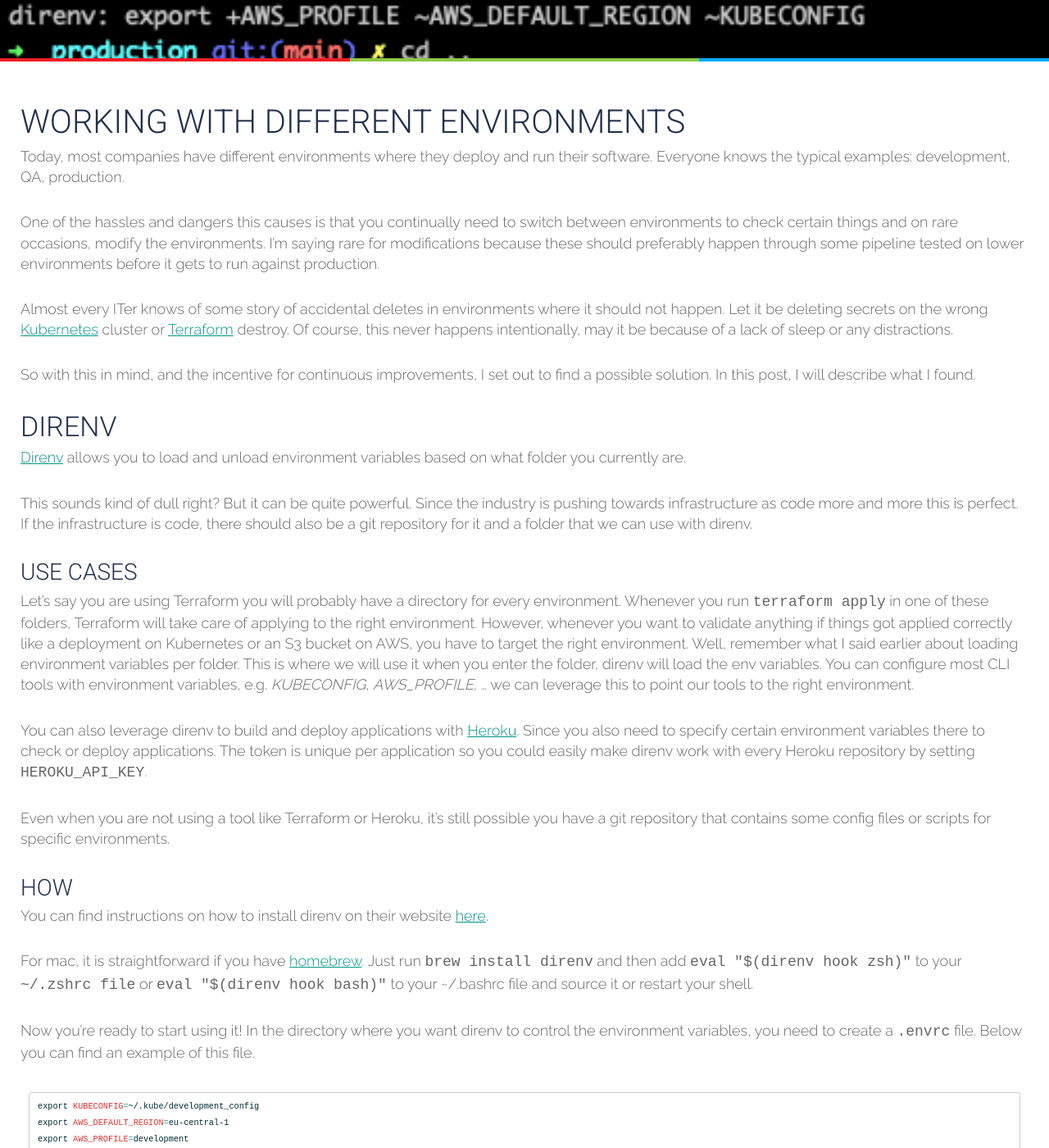
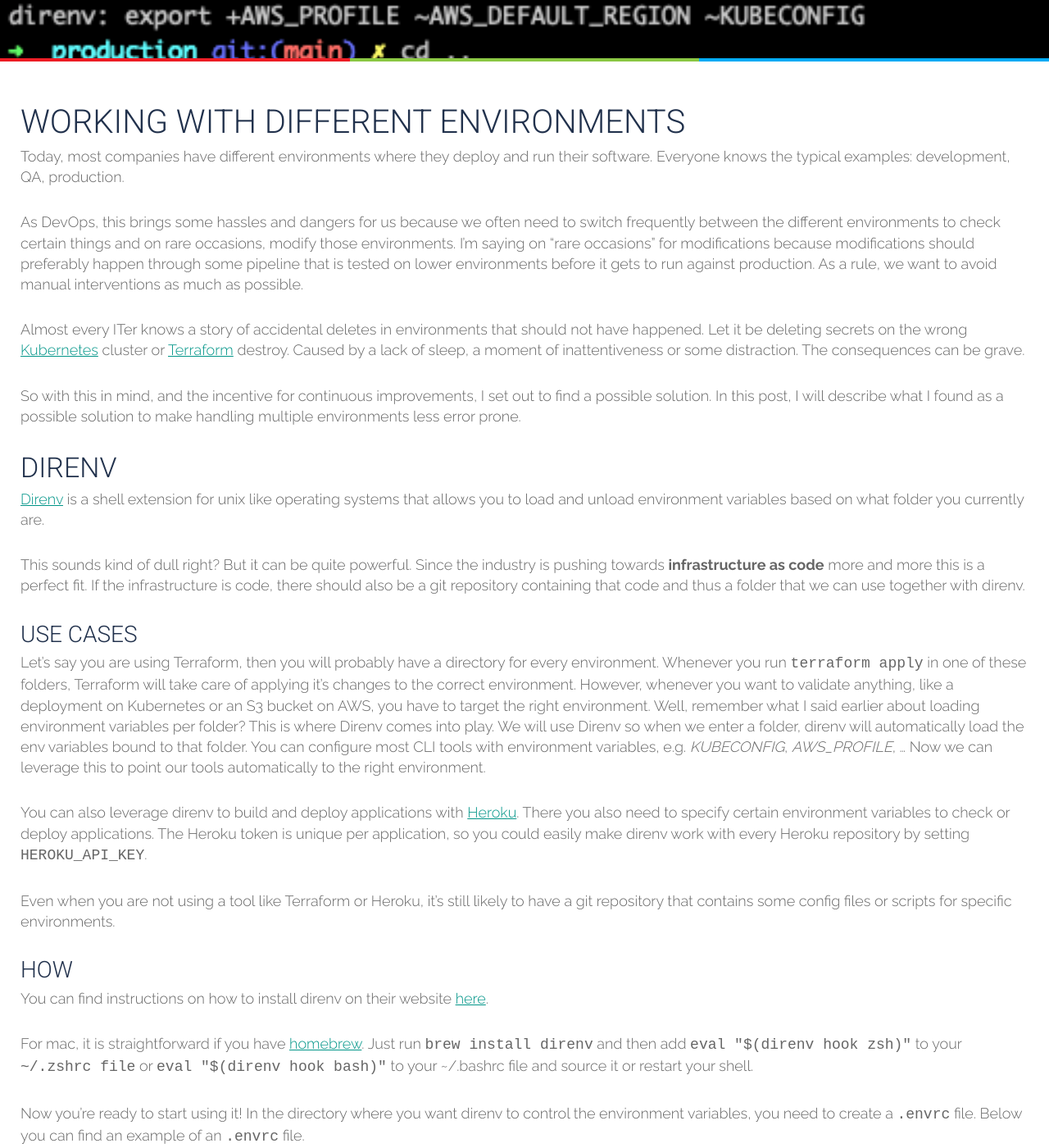
Before and after one commit to tripledio/tripledio.github.io, a Jekyll site: the page built from _posts/2021-01-22-working-with-different-envs.md, in a window 1280 px wide and 1400 px high, scrolled down 539 px. Shown: the whole window at 82% size. Built offline with Jekyll 4.4.1, drawn with Linux system fonts in a browser that asks for light colours; comment, search, counter and statistics services are not loaded; some of the changed text lies outside the part shown.

Commit message:
Check by guido

````diff
--- a/_posts/2021-01-22-working-with-different-envs.md
+++ b/_posts/2021-01-22-working-with-different-envs.md
@@ -14,29 +14,27 @@
 
 Today, most companies have different environments where they deploy and run their software. Everyone knows the typical examples: development, QA, production.
 
-One of the hassles and dangers this causes is that you continually need to switch between environments to check certain things and on rare occasions, modify the environments.
-I'm saying rare for modifications because these should preferably happen through some pipeline tested on lower environments before it gets to run against production.
+As DevOps, this brings some hassles and dangers for us because we often need to switch frequently between the different environments to check certain things and on rare occasions, modify those environments. I'm saying on "rare occasions" for modifications because modifications should preferably happen through some pipeline that is tested on lower environments before it gets to run against production. As a rule, we want to avoid manual interventions as much as possible.
 
-Almost every ITer knows of some story of accidental deletes in environments where it should not happen. Let it be deleting secrets on the wrong [Kubernetes](https://kubernetes.io/) cluster or [Terraform](https://www.Terraform.io/) destroy. Of course, this never happens intentionally, may it be because of a lack of sleep or any distractions.
+Almost every ITer knows a story of accidental deletes in environments that should not have happened. Let it be deleting secrets on the wrong [Kubernetes](https://kubernetes.io/) cluster or [Terraform](https://www.Terraform.io/) destroy. Caused by a lack of sleep, a moment of inattentiveness or some distraction. The consequences can be grave.
 
-So with this in mind, and the incentive for continuous improvements, I set out to find a possible solution. In this post, I will describe what I found.
+So with this in mind, and the incentive for continuous improvements, I set out to find a possible solution. In this post, I will describe what I found as a possible solution to make handling multiple environments less error prone.
 
 ## Direnv
 
-[Direnv](https://direnv.net/) allows you to load and unload environment variables based on what folder you currently are.
+[Direnv](https://direnv.net/) is a shell extension for unix like operating systems that allows you to load and unload environment variables based on what folder you currently are.
 
-This sounds kind of dull right? But it can be quite powerful. Since the industry is pushing towards infrastructure as code more and more this is perfect. If the infrastructure is code, there should also be a git repository for it and a folder that we can use with direnv.
+This sounds kind of dull right? But it can be quite powerful. Since the industry is pushing towards **infrastructure as code** more and more this is a perfect fit. If the infrastructure is code, there should also be a git repository containing that code and thus a folder that we can use together with direnv.
 
 ### Use cases
 
-Let's say you are using Terraform you will probably have a directory for every environment.
-Whenever you run `terraform apply` in one of these folders, Terraform will take care of applying to the right environment.
-However, whenever you want to validate anything if things got applied correctly like a deployment on Kubernetes or an S3 bucket on AWS, you have to target the right environment. Well, remember what I said earlier about loading environment variables per folder. This is where we will use it when you enter the folder, direnv will load the env variables.
-You can configure most CLI tools with environment variables, e.g. *KUBECONFIG*, *AWS_PROFILE*, ... we can leverage this to point our tools to the right environment.
+Let's say you are using Terraform, then you will probably have a directory for every environment.
+Whenever you run `terraform apply` in one of these folders, Terraform will take care of applying it's changes to the correct environment.
+However, whenever you want to validate anything, like a deployment on Kubernetes or an S3 bucket on AWS, you have to target the right environment. Well, remember what I said earlier about loading environment variables per folder? This is where Direnv comes into play. We will use Direnv so when we enter a folder, direnv will automatically load the env variables bound to that folder. You can configure most CLI tools with environment variables, e.g. *KUBECONFIG*, *AWS_PROFILE*, ... Now we can leverage this to point our tools automatically to the right environment.
 
-You can also leverage direnv to build and deploy applications with [Heroku](https://www.heroku.com/). Since you also need to specify certain environment variables there to check or deploy applications. The token is unique per application so you could easily make direnv work with every Heroku repository by setting `HEROKU_API_KEY`.
+You can also leverage direnv to build and deploy applications with [Heroku](https://www.heroku.com/). There you also need to specify certain environment variables to check or deploy applications. The Heroku token is unique per application, so you could easily make direnv work with every Heroku repository by setting `HEROKU_API_KEY`.
 
-Even when you are not using a tool like Terraform or Heroku, it's still possible you have a git repository that contains some config files or scripts for specific environments.
+Even when you are not using a tool like Terraform or Heroku, it's still likely to have a git repository that contains some config files or scripts for specific environments.
 
 ### How
 
@@ -44,7 +42,7 @@
 
 For mac, it is straightforward if you have [homebrew](https://brew.sh/). Just run `brew install direnv` and then add `eval "$(direnv hook zsh)"` to your `~/.zshrc file` or `eval "$(direnv hook bash)"` to your ~/.bashrc file and source it or restart your shell.
 
-Now you're ready to start using it! In the directory where you want direnv to control the environment variables, you need to create a `.envrc` file. Below you can find an example of this file.
+Now you're ready to start using it! In the directory where you want direnv to control the environment variables, you need to create a `.envrc` file. Below you can find an example of an `.envrc` file.
 
 ```shell
 export KUBECONFIG=~/.kube/development_config
@@ -52,10 +50,12 @@
 export AWS_PROFILE=development
 ```
 
+*example `.envrc` file*
+
 This file will point `kubectl` to the development cluster and `aws` to the development profile with the eu-central-1 region. Since executing this file could be potentially harmful you need to let direnv know it can run it with `direnv allow` you will have to repeat this every time you make changes to the file in another editor. This is because direnv keeps a hash of the file to see if it has changed.
 Another way to change the file contents is with `direnv edit` then you won't need to reallow the file.
 
-Since the direnv will force you to reallow the file if anything has changed, this opens up an exciting opportunity. You could check in the file, so it gets shared with other team members. Then not everyone needs to configure it themselves, and new team members can use it easily. The security implications are low since the file will not be allowed to executed anymore once someone changes it.
+Since the direnv will force you to reallow the file if anything has changed, this opens up an exciting opportunity. You could check in the file, so it gets shared with other team members. Then not everyone needs to configure it themselves, and new team members can use it easily. The security implications are low since the file will not be allowed to execute anymore once someone has changed it.
 
 Now, whenever you enter the folder, it will print the following:
 
@@ -67,11 +67,11 @@
 
 After the `.envrc` file unloads, any overridden environment variables will restore themselves.
 
-Now, if the file has changed and it is no longer allowed direnv will print the following if you enter the folder:
+Now, if the file has changed and it is no longer allowed, then direnv will print the following message if you enter the folder:
 
 ![blocked](/img/posts/environments/blocked.png)
 
 ## Conclusion
 
 You can use direnv to efficiently couple the *infrastructure as code* folders with their respective environments to make fewer mistakes. It can also easily be shared between team members so everyone can benefit from it.
-This way, everyone's config will be similar, and the chance on users' errors will also be lower. In a future blog post, I will elaborate even furth on how you can create some nifty stuff in combination with some other shell features.
+This way, everyone's config will be similar, and the chance on users' errors will also be lower. In a future blog post, I will elaborate even further on how you can create some nifty stuff in combination with some other shell features.
````
